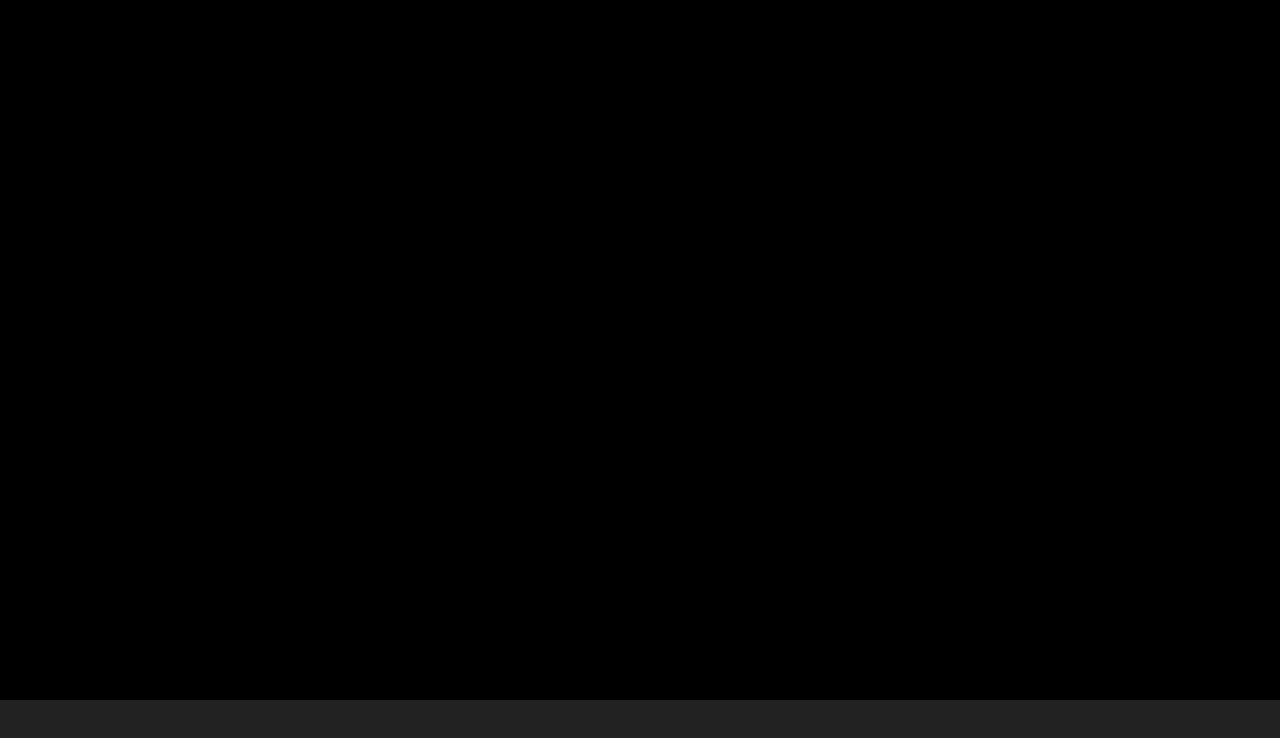
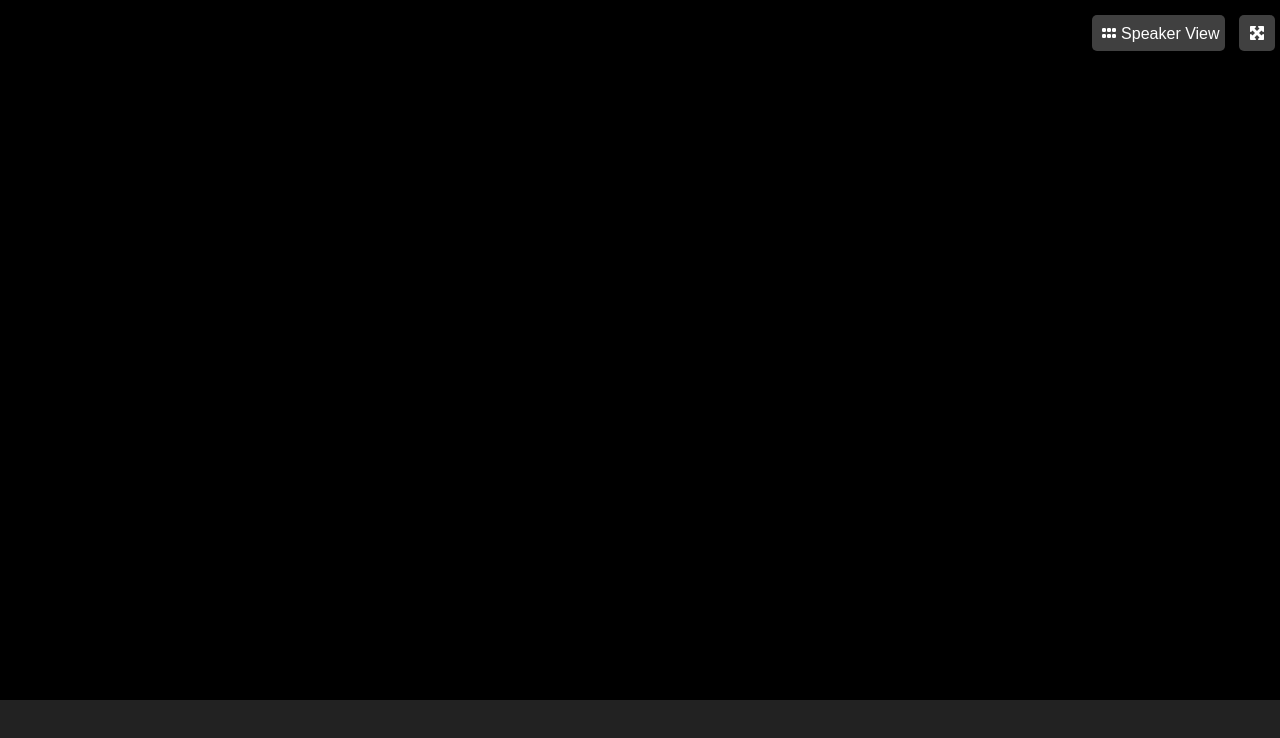
Before and after one commit to Idedav/html-css-zoom, a plain HTML site: page index.html in a window 1280 px wide. Drawn offline with Linux system fonts and the light colour scheme.

Commit message:
[ADD] header

```diff
--- a/css/style.css
+++ b/css/style.css
@@ -14,7 +14,27 @@ header{
     width: 100%;
     height: 100px;
     background-color: black;
+    display: flex;
+    justify-content: flex-end;
 }
+
+ header li{
+    list-style: none;
+    display: inline-block;
+    padding: 5px;
+    background-color: rgba(128, 128, 128, .5);
+    border-radius: 5px;
+    margin: 15px 5px;
+ }
+
+ header li a{
+    color: white;
+    text-decoration: none;
+ }
+
+ header li a i{
+    margin: 5px;
+ }
 
 /* MAIN */
 
--- a/index.html
+++ b/index.html
@@ -11,6 +11,10 @@
 
     <header>
 <!--SPEAKER VIEW  -->
+        <ul>
+            <li><a href="#"><i class="fa-solid fa-grip"></i>Speaker View</li></a>
+            <li><a href="#"><i class="fa-solid fa-maximize"></i></li></a>
+        </ul>
     </header>
 
     <main>
```
